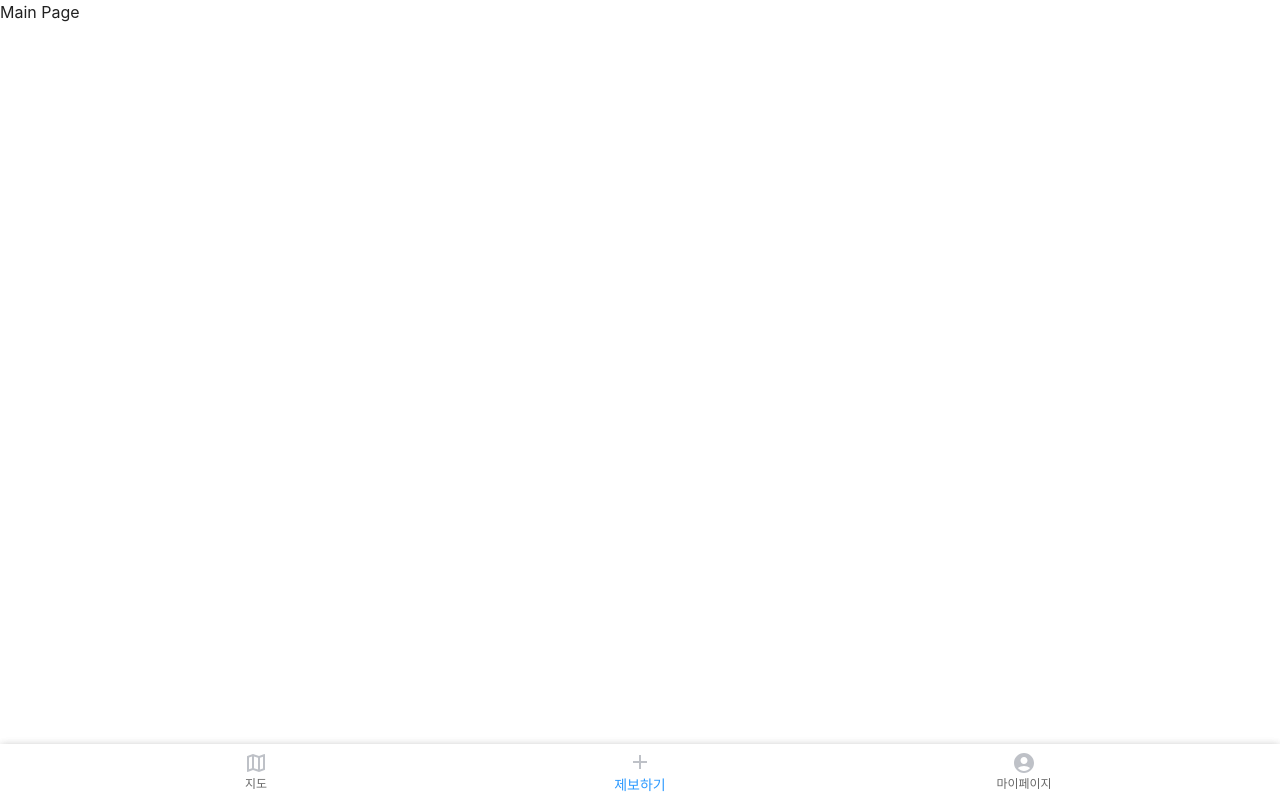
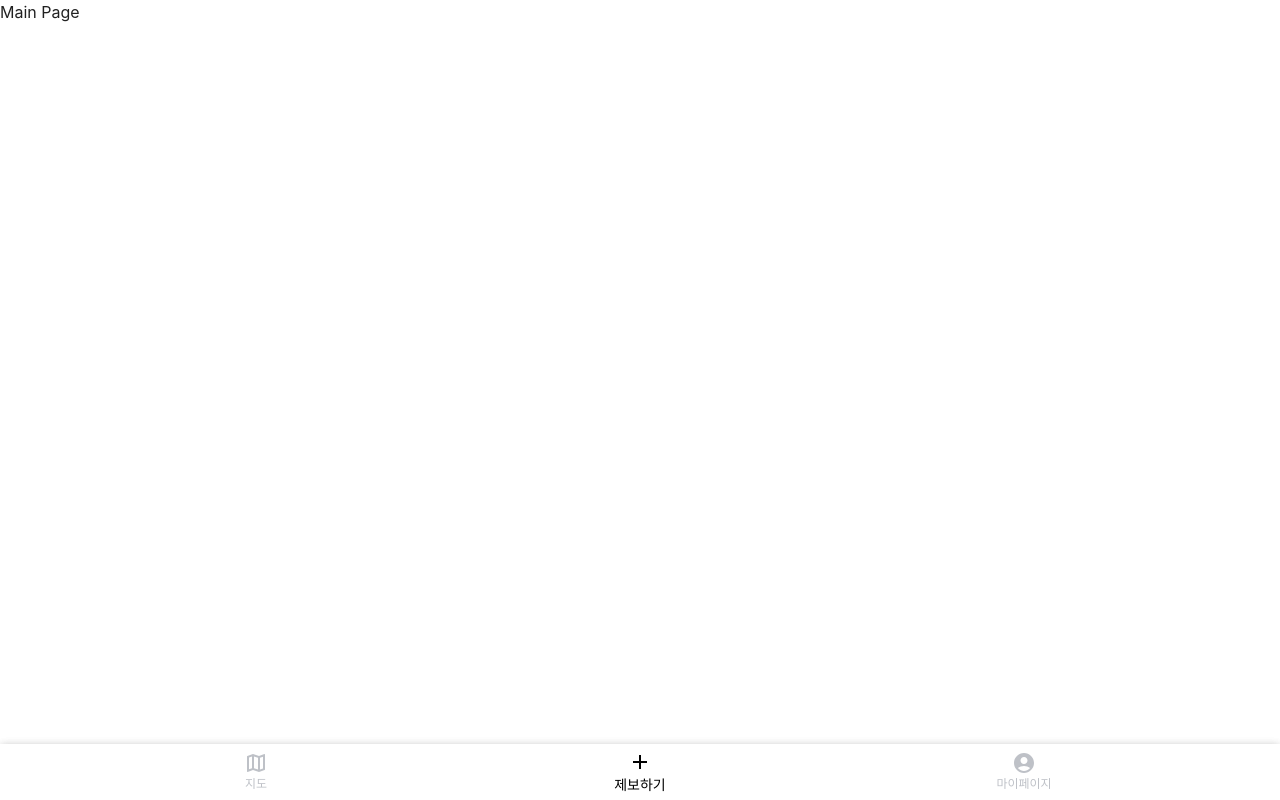
Before and after one commit to tech4impact-marc/frontend, a Next.js app: page / in a window 1280 px wide. Built offline with nearby package versions, Linux system fonts and the light colour scheme.

Commit message:
style: 바텀 네비게이션 색상 수정

```diff
--- a/components/Layout/BottomNav.tsx
+++ b/components/Layout/BottomNav.tsx
@@ -7,7 +7,12 @@ import NextLink from 'next/link'
 import { SyntheticEvent, useState } from 'react'
 
 const CustomBottomNavAction = (props: any) => {
-  return <BottomNavigationAction sx={{ maxWidth: '30%' }} {...props} />
+  return (
+    <BottomNavigationAction
+      sx={{ maxWidth: '30%', '&.Mui-selected': { color: '#000' }, color: '#bec1c7' }}
+      {...props}
+    />
+  )
 }
 
 const CustomPaper = styled(Paper)`
@@ -19,9 +24,9 @@ const CustomPaper = styled(Paper)`
 `
 export default function BottomNav() {
   const navLinks = [
-    { name: '지도', icon: <MapOutlined sx={{ color: '#bec1c7' }} />, path: '/map' },
-    { name: '제보하기', icon: <AddOutlined sx={{ color: '#bec1c7' }} />, path: '/' },
-    { name: '마이페이지', icon: <AccountCircleRounded sx={{ color: '#bec1c7' }} />, path: '/' },
+    { name: '지도', icon: <MapOutlined />, path: '/map' },
+    { name: '제보하기', icon: <AddOutlined />, path: '/' },
+    { name: '마이페이지', icon: <AccountCircleRounded />, path: '/' },
   ]
 
   const [value, setValue] = useState(1)
```
